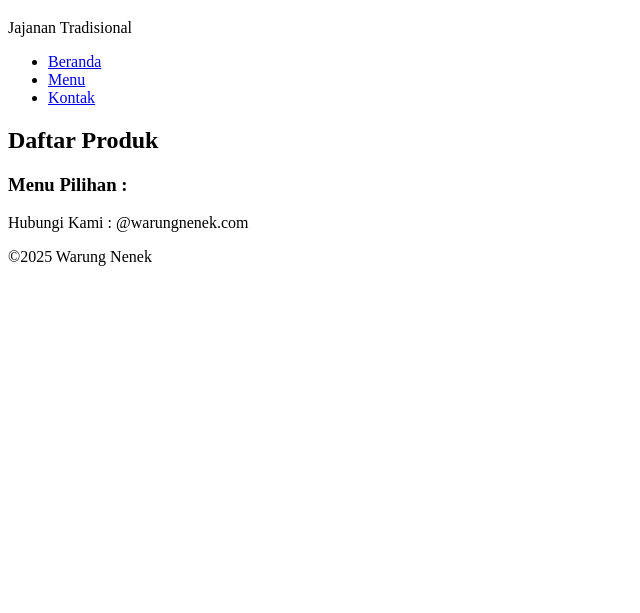
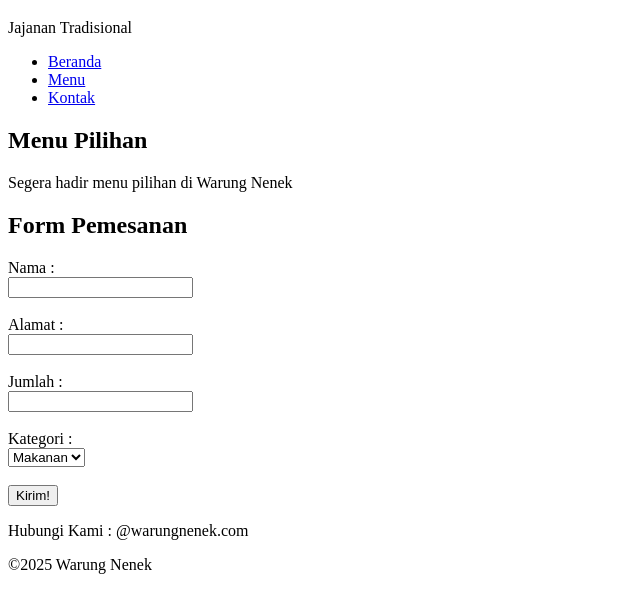
Before and after one commit to robzid96/warung-nenek, a plain HTML site: page index.html in a window 1280 px wide. Shown: the part 61-674 px from the top of the page, without its empty margins (0-640 px from the left). Drawn offline with Linux system fonts and the light colour scheme.

Commit message:
feat : add form with labeled inputs

```diff
--- a/index.html
+++ b/index.html
@@ -21,9 +21,28 @@
     <!-- == == == == == HEADER BOTTOM == == == == == -->
     <!-- == == == == == MAIN TOP == == == == == -->
     <main>
-      <section>
-        <h2>Daftar Produk</h2>
-        <h3>Menu Pilihan :</h3>
+      <section id="daftar-produk">
+        <h2>Menu Pilihan</h2>
+        <p>Segera hadir menu pilihan di Warung Nenek</p>
+      </section>
+      <section id="form-pemesanan">
+        <h2>Form Pemesanan</h2>
+        <form action="">
+            <label for="nama">Nama :</label><br>
+            <input type="text" name="nama" id="nama"><br><br>
+            <label for="alamat">Alamat :</label><br>
+            <input type="text" name="alamat" id="alamat"><br><br>
+            <label for="jumlah">Jumlah :</label><br>
+            <input type="number" name="jumlah" id="jumlah"><br><br>
+            <label for="kategori">Kategori :</label><br>
+            <select name="kategori" id="kategori">
+                <option value="makanan">Makanan</option>
+                <option value="minuman">Minuman</option>
+                <option value="cemilan">Cemilan</option>
+            </select><br><br>
+
+            <button type="submit">Kirim!</button>
+        </form>
       </section>
     </main>
     <!-- == == == == == MAIN BOTTOM == == == == == -->
```
